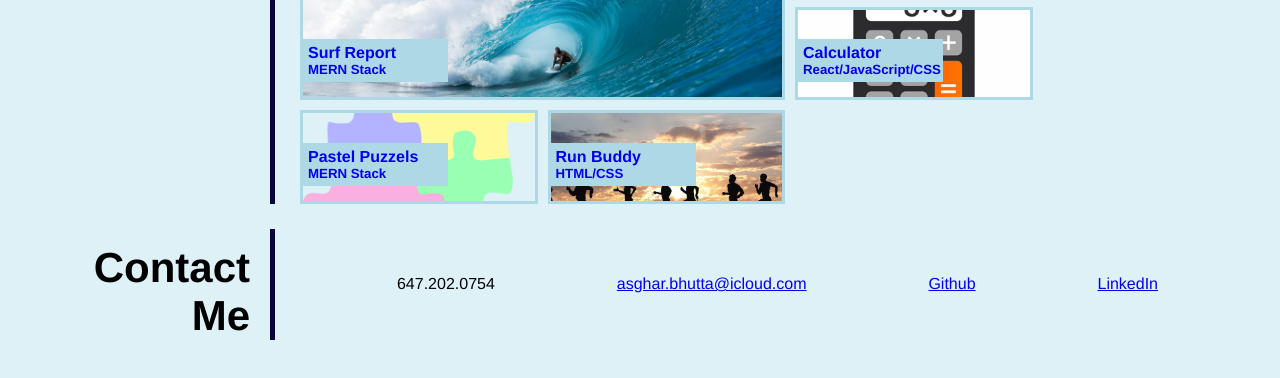
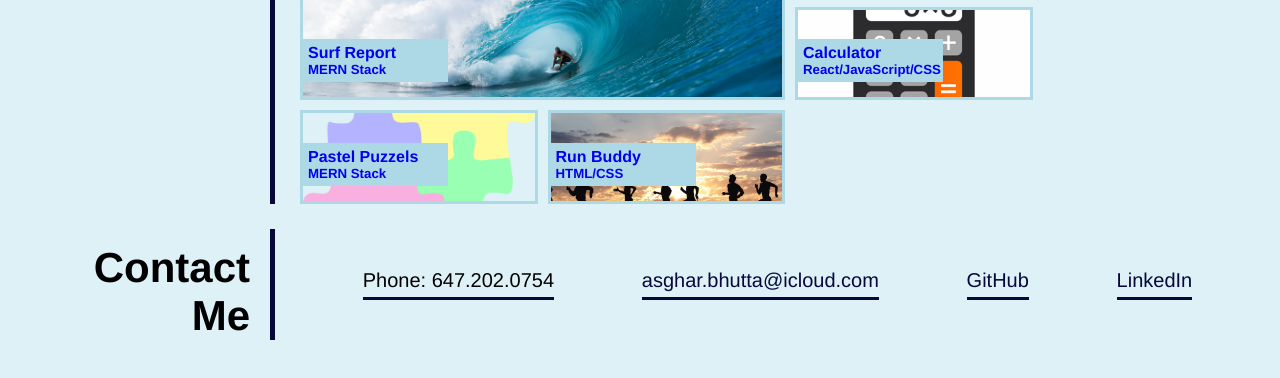
Before and after one commit to asgharbhutta/Ass-2-Portfolio, a plain HTML site: page index.html in a window 1280 px wide. Shown: the part 672-1050 px from the top of the page. Drawn offline with Linux system fonts and the light colour scheme.

Commit message:
contact me section and styling and hover was added

```diff
--- a/assets/css/style.css
+++ b/assets/css/style.css
@@ -205,10 +205,27 @@ header nav ul li a:hover{
 .contact ul {
     display:flex;
     flex-wrap: wrap;
-    text-decoration: none;
     list-style: none;
     border-left: 5px solid var(--darkblue);
     align-items: center;
     justify-content: space-evenly;
     width: 100%;
 }
+
+.contact ul li a {
+    text-decoration: none;
+    color: var(--darkblue);
+}
+
+.contact ul li {
+    font-size: 20px;
+    border-bottom: 3px solid var(--darkblue);
+    padding-bottom: 5px;
+}
+
+.contact ul li:hover, .contact ul li a:hover {
+    color: var(--lightblue);
+    background: var(--darkblue);
+    padding: 5px;
+    transition: 0.5s ease-in-out;
+}
--- a/index.html
+++ b/index.html
@@ -103,18 +103,16 @@
 
         <!-- Contact -->
         <section id="contact" class="contact">
-
-                <h3 class="section-title">Contact <br/>Me</h3>
-
+            <h3 class="section-title">Contact <br/>Me</h3>
             <ul>
                 <li>
-                    647.202.0754
+                    Phone: 647.202.0754
                 </li>
                 <li>
                     <a href="mailto:asghar.bhutta@icloud.com">asghar.bhutta@icloud.com</a>
                 </li>
                 <li>
-                    <a href="https://github.com/asgharbhutta">Github</a>
+                    <a href="https://github.com/asgharbhutta">GitHub</a>
                 </li>
                 <li>
                     <a href="https://www.linkedin.com/in/abhutta/">LinkedIn</a>
```
